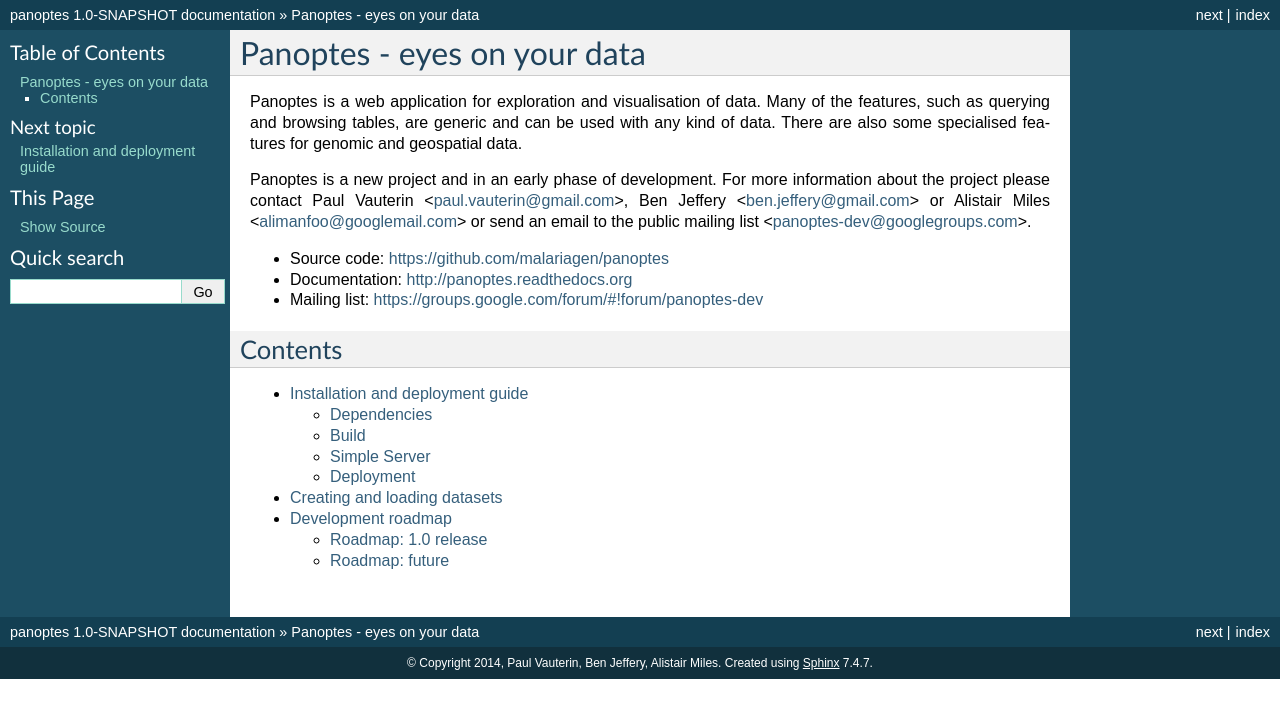
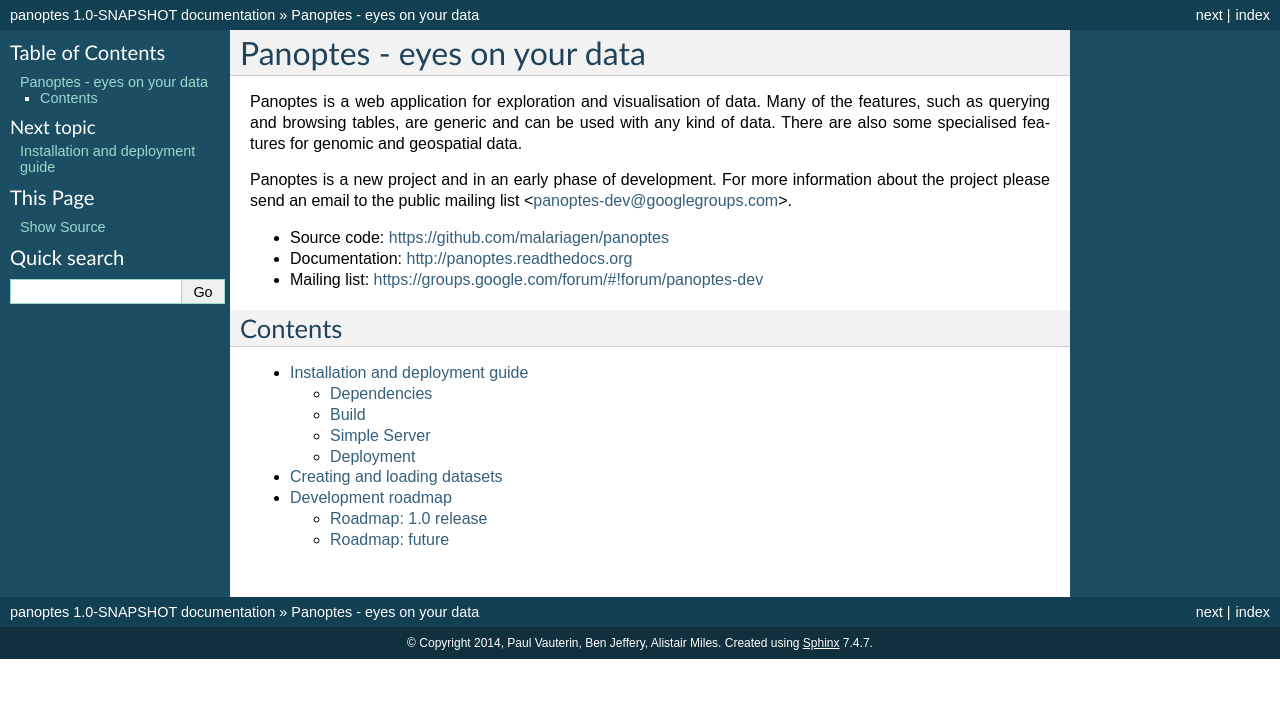
Before and after one commit to cggh/panoptes, a Sphinx documentation site: the page built from documentation/index.rst, in a window 1280 px wide. Shown: the top 718 px of the page. Built offline with Sphinx 7.4.7, drawn with Linux system fonts in a browser that asks for light colours.

Commit message:
doco tweak

```diff
--- a/documentation/index.rst
+++ b/documentation/index.rst
@@ -9,10 +9,8 @@ generic and can be used with any kind of data. There are also some
 specialised features for genomic and geospatial data.
 
 Panoptes is a new project and in an early phase of development. For
-more information about the project please contact Paul Vauterin
-<paul.vauterin@gmail.com>, Ben Jeffery <ben.jeffery@gmail.com> or
-Alistair Miles <alimanfoo@googlemail.com> or send an email to the
-public mailing list <panoptes-dev@googlegroups.com>.
+more information about the project please send an email to the public
+mailing list <panoptes-dev@googlegroups.com>.
 
 * Source code: https://github.com/malariagen/panoptes
 * Documentation: http://panoptes.readthedocs.org
```
Also changed, not shown: README.md (+2 -4 lines).
